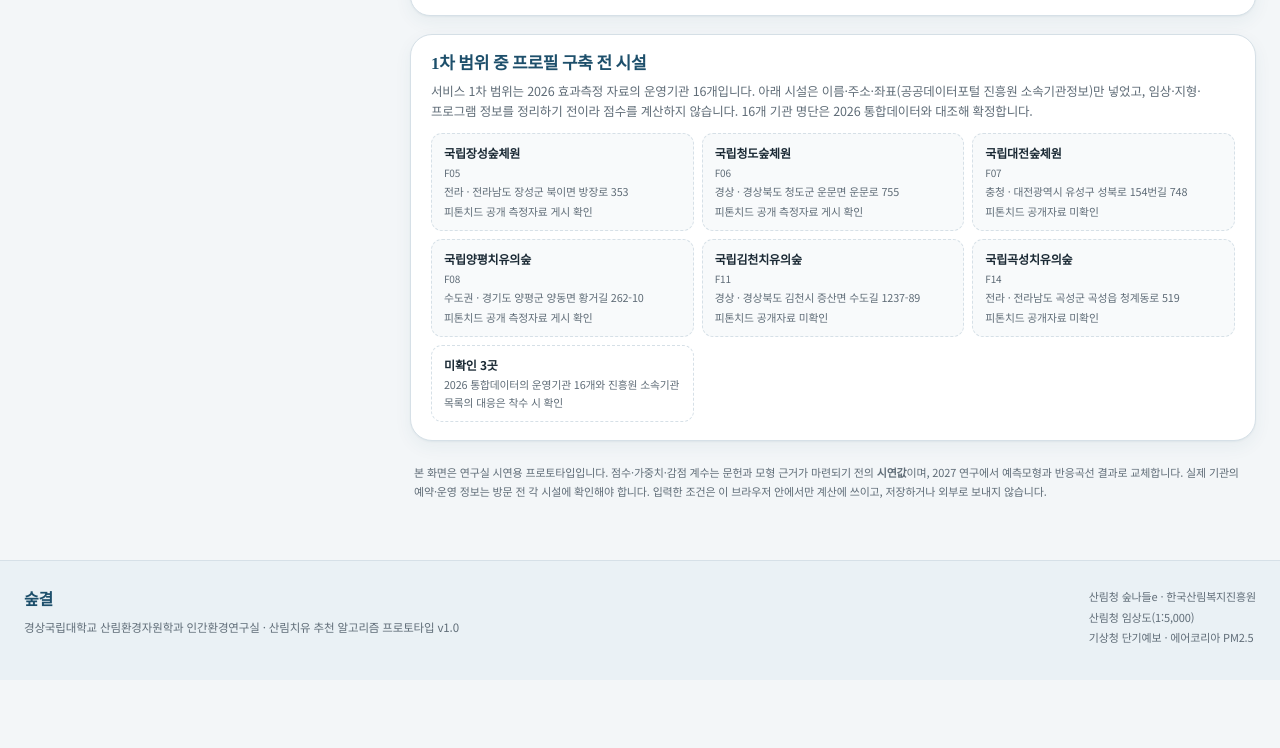
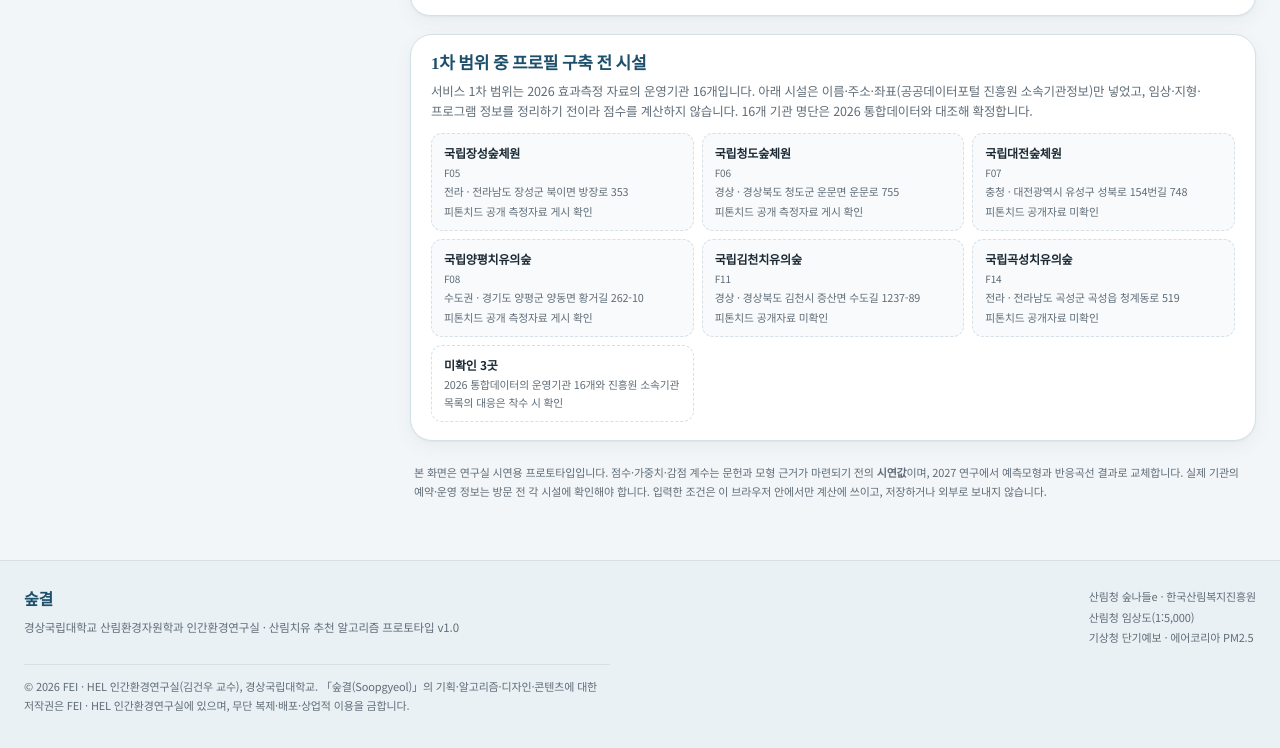
Before and after one commit to sunbear5020/forest-healing-prototype, a website: page index.html in a window 1280 px wide. Shown: the part 5796-6544 px from the top of the page. Before the commit the page ends 6476 px from the top, so only its background shows below. Drawn offline with nearby package versions, Linux system fonts and the light colour scheme; a web font is replaced by a local one.

Commit message:
푸터에 숲결 저작권 고지 추가 (© 2026 FEI · HEL 인간환경연구실)

```diff
--- a/index.html
+++ b/index.html
@@ -190,6 +190,9 @@
       <li>산림청 임상도(1:5,000)</li>
       <li>기상청 단기예보 · 에어코리아 PM2.5</li>
     </ul>
+  </div>
+  <div class="wrap">
+    <p class="footer-copyright">© 2026 FEI · HEL 인간환경연구실(김건우 교수), 경상국립대학교. 「숲결(Soopgyeol)」의 기획·알고리즘·디자인·콘텐츠에 대한 저작권은 FEI · HEL 인간환경연구실에 있으며, 무단 복제·배포·상업적 이용을 금합니다.</p>
   </div>
 </footer>
 
--- a/style.css
+++ b/style.css
@@ -493,6 +493,15 @@ input[type="range"]::-moz-range-thumb {
 .site-footer strong { font-family: var(--font-serif); color: var(--green); font-size: 16px; }
 .site-footer p { font-size: 11.5px; color: var(--muted); margin-top: 4px; }
 .source-list { display: flex; flex-direction: column; gap: 2px; font-size: 11px; color: var(--muted); }
+.site-footer p.footer-copyright {
+  margin: 18px 0 0;
+  padding-top: 12px;
+  border-top: 1px solid var(--line);
+  font-size: 11px;
+  line-height: 1.7;
+  color: var(--muted);
+  max-width: 96ch;
+}
 
 /* ─────────────── modal ─────────────── */
 .modal { position: fixed; inset: 0; z-index: 200; display: flex; align-items: center; justify-content: center; padding: 24px; }
```
Also changed, not shown: region.html (+3 -0 lines).
